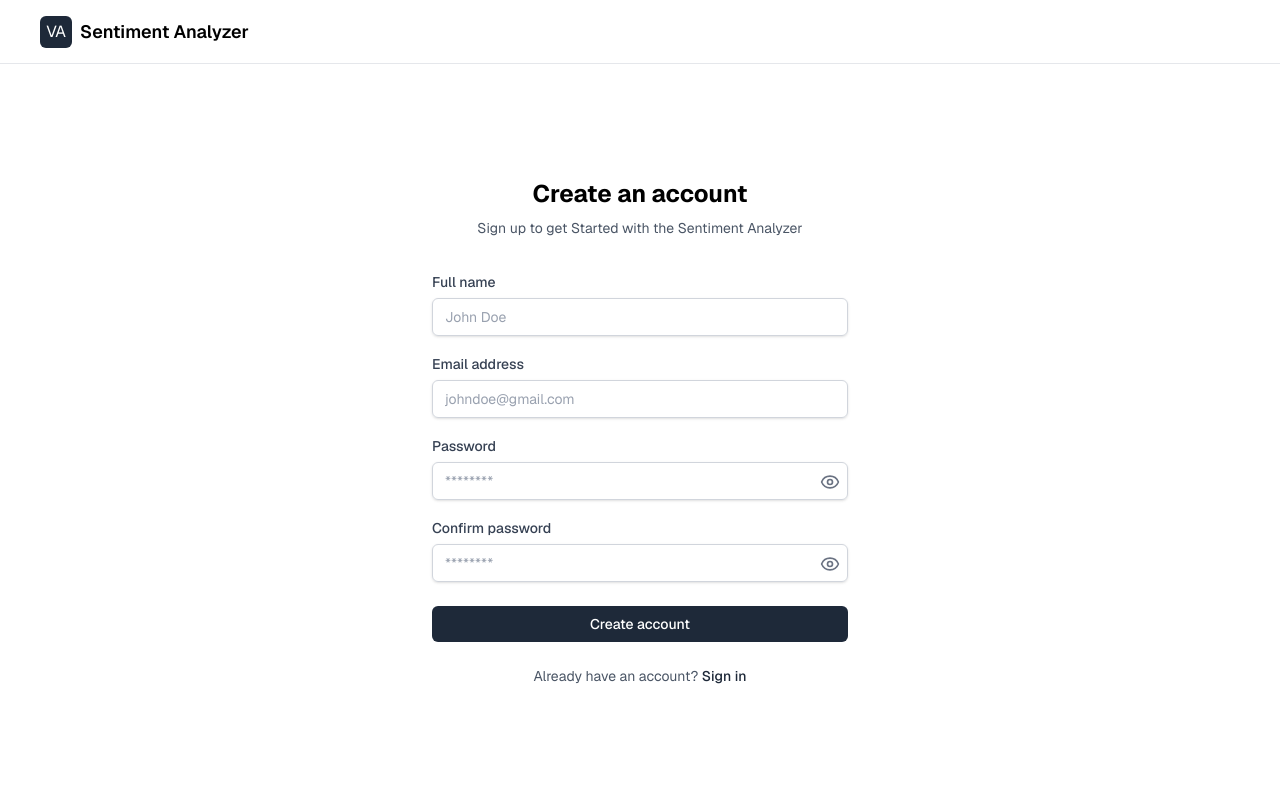
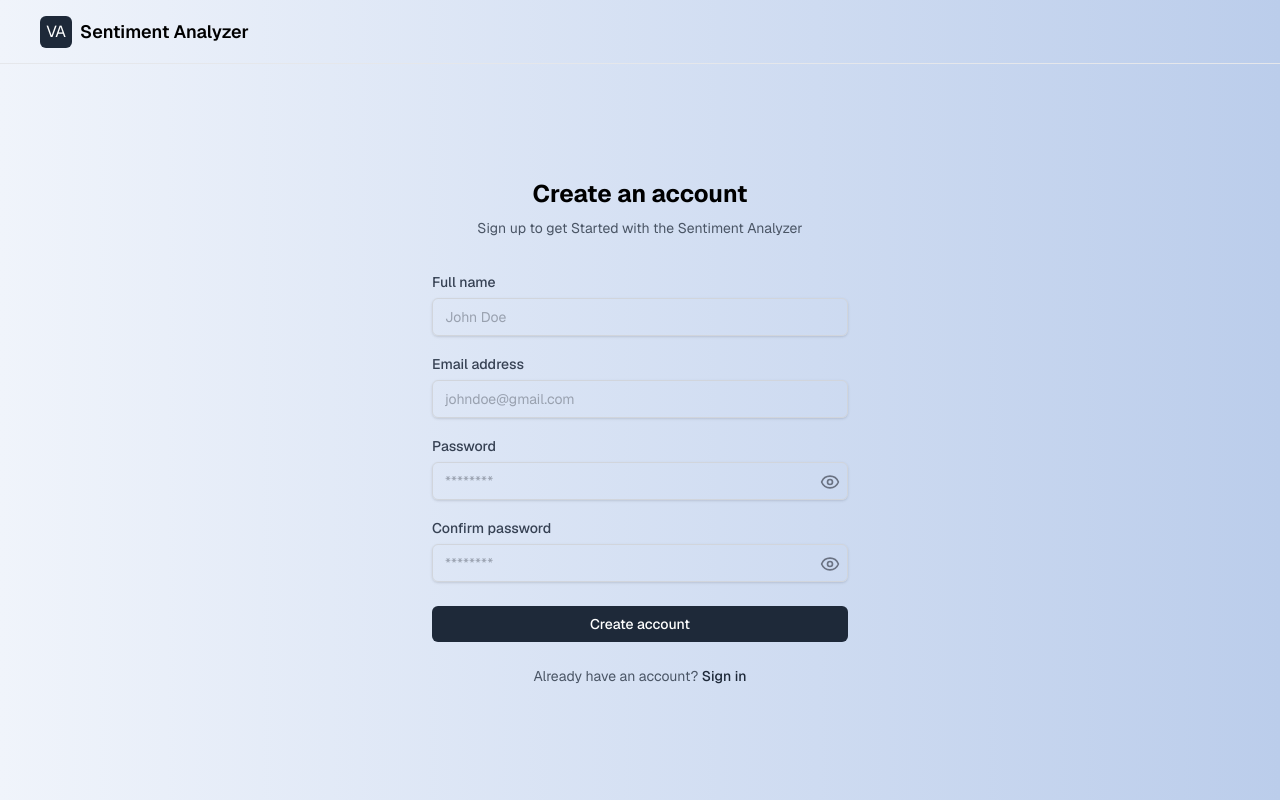
Before and after one commit to keghan001/video-sentiment-saas, a Next.js app: page /signup in a window 1280 px wide. Built offline with nearby package versions, Linux system fonts and the light colour scheme; no server answers.

Commit message:
Minor refactoring for nextjs update

```diff
--- a/package.json
+++ b/package.json
@@ -27,8 +27,8 @@
     "@t3-oss/env-nextjs": "^0.12.0",
     "bcryptjs": "^3.0.3",
     "lucide-react": "^0.556.0",
-    "next": "^15.2.3",
-    "next-auth": "5.0.0-beta.25",
+    "next": "^16.0.8",
+    "next-auth": "^5.0.0-beta.30",
     "react": "^19.0.0",
     "react-dom": "^19.0.0",
     "react-hook-form": "^7.68.0",
--- a/src/app/page.tsx
+++ b/src/app/page.tsx
@@ -2,7 +2,7 @@ import Link from "next/link";
 
 export default function HomePage() {
   return (
-    <main className="flex min-h-screen flex-col items-center justify-center bg-gradient-to-b from-[#2e026d] to-[#15162c] text-white">
+    <main className="flex min-h-screen flex-col items-center justify-center bg-linear-to-b from-[#766b85] to-[#15162c] text-white">
       <div className="container flex flex-col items-center justify-center gap-12 px-4 py-16">
         <h1 className="text-5xl font-extrabold tracking-tight text-white sm:text-[5rem]">
           Create <span className="text-[hsl(280,100%,70%)]">T3</span> App
--- a/src/app/signup/page.tsx
+++ b/src/app/signup/page.tsx
@@ -8,8 +8,7 @@ import { useForm } from "react-hook-form";
 import { singnupSchema, type SingnupSchema } from "~/schemas/auth";
 import { registerUser } from "~/actions/auth";
 import { signIn } from "next-auth/react";
-import { useRouter } from "next/router";
-
+import { useRouter } from "next/navigation";
 
 
 export default function SignupPage(){
@@ -48,19 +47,19 @@ export default function SignupPage(){
             });
 
             if(!signInResult?.error){
-                await router.push("/");
+                router.push("/");
             } else {
                 setError("Failed to sing in")
             }
 
         } catch(error){
-            setError("Unable to signup");
+            setError("Unable to signup: ");
         } finally {
             setLoading(false);
         }
     }
 
-    return( <div className="min-h-screen bg-white">
+    return( <div className="min-h-screen bg-linear-to-l from-[#bbcdeb] to-[#f0f4fb] bg-white">
         <nav className="flex h-16 items-center justify-between border-b border-gray-200 px-10">
             <div className="flex items-center gap-2">
                 <div className="flex h-8 w-8 items-center justify-center rounded-md bg-gray-800 text-white">
```
Also changed, not shown: tsconfig.json (+20 -9 lines), 1 other file (tests, documents, lock files or other folders).
